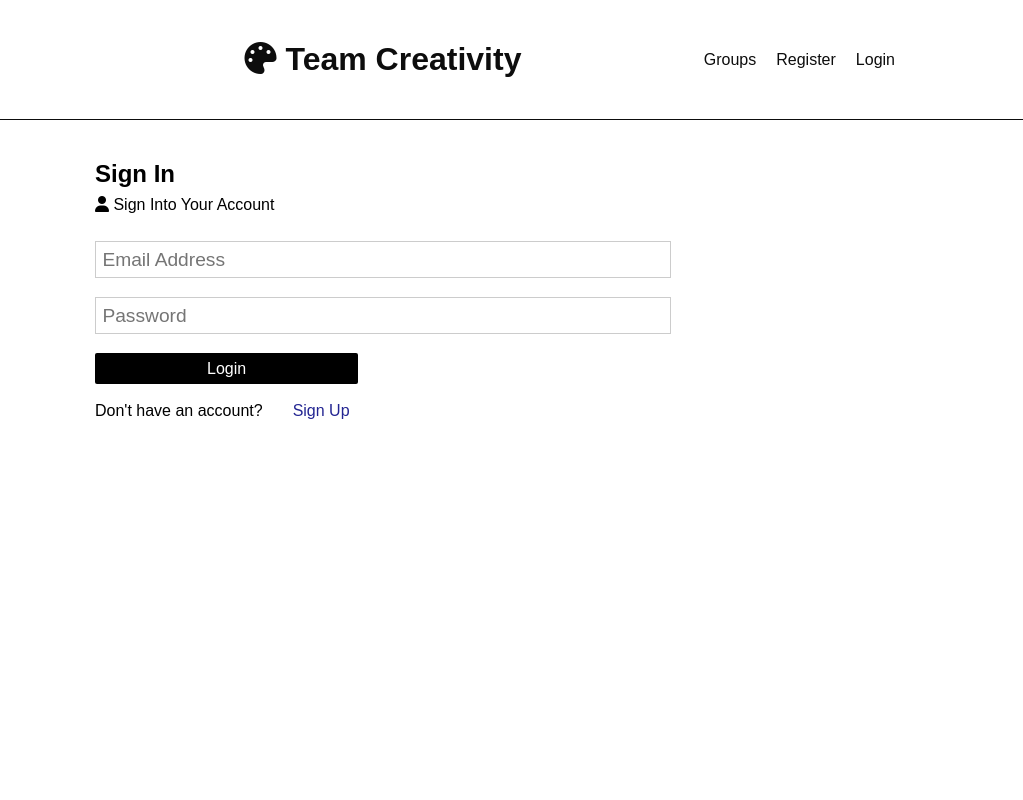
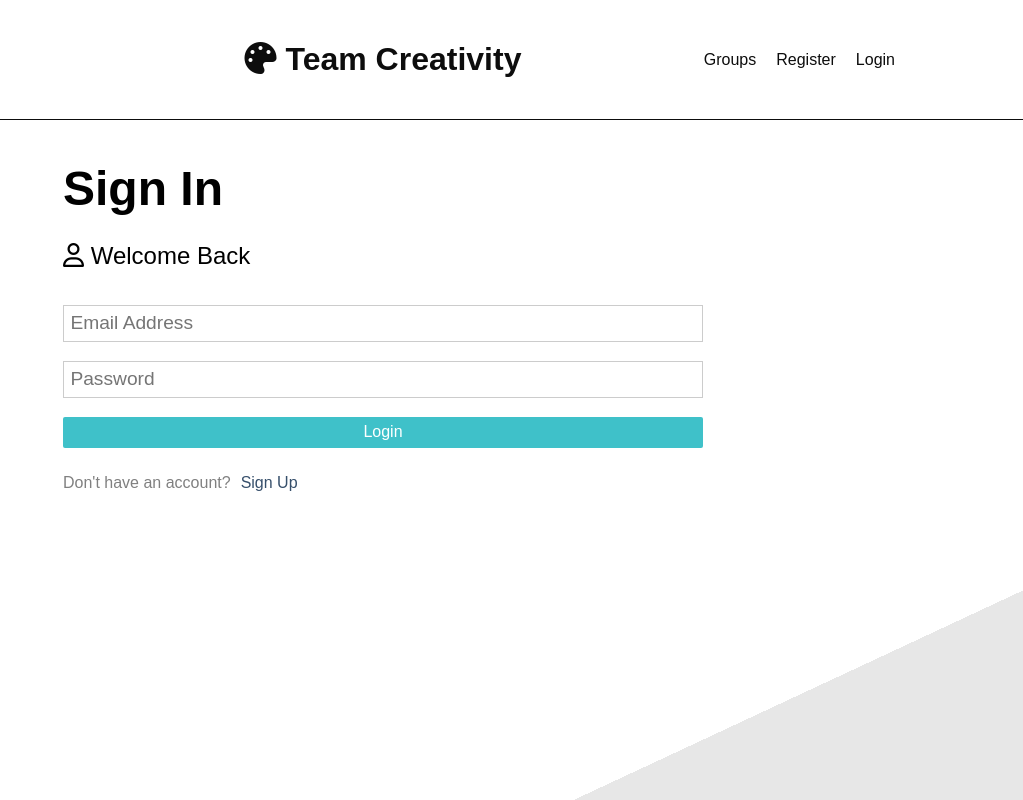
Before and after one commit to ryandeng32/Challengers, a React (Create React App) app in the folder client/: page /login in a window 1280 px wide. Shown: the whole page, without its empty margins (257-1280 px from the left). Built offline with nearby package versions, Linux system fonts and the light colour scheme; no server answers.

Commit message:
finish login & register basics & add styles

```diff
--- a/client/src/App.css
+++ b/client/src/App.css
@@ -1,11 +1,17 @@
 /********************************************************************/
 /* Global */
 :root {
-  --primary-color: #17a2b8;
+  --primary-color: #364f6b;
   --dark-color: #343a40;
   --light-color: #f4f4f4;
   --danger-color: #dc3545;
   --success-color: #28a745;
+  --light-blue: #3fc1c9;
+}
+html {
+  height: 100vh;
+  background-color: #e4e9fd;
+  background-image: -webkit-linear-gradient(-65deg, #ffffff 85%, #e7e7e7 30%);
 }
 * {
   box-sizing: border-box;
@@ -101,7 +107,7 @@ img {
   background: rgba(0, 0, 0, 0.452);
 }
 .landing-info {
-  padding: 1rem;
+  padding: 2rem 0;
   opacity: 0.7;
   display: flex;
   flex-direction: column;
@@ -110,73 +116,40 @@ img {
   background: white;
   z-index: 2;
 }
-.landing-inner li {
-  margin-bottom: 8px;
-  border-bottom: 1px solid grey;
-}
 .landing-inner {
   width: 50%;
   display: flex;
   align-items: center;
   flex-direction: column;
+  margin-bottom: 1.5rem;
 }
-/********************************************************************/
-/* Login Page */
-.register-img {
-  padding: 30px;
-  opacity: 0.7;
-  display: flex;
-  flex-direction: column;
-  align-items: center;
-  justify-content: space-around;
-  border-radius: 20px;
-  height: 450px;
-  width: 400px;
-  color: black;
-  background: grey;
-  z-index: 2;
+.landing-inner li {
+  margin-bottom: 8px;
+  border-bottom: 1px solid grey;
 }
-
-.form-link {
-  color: rgb(35, 37, 146);
-  margin-left: 30px;
-}
-
-.feature-list {
-  padding: 10px;
+.landing-inner ul {
+  padding-top: 5px;
   list-style: initial;
   font-weight: 700;
 }
+/********************************************************************/
+/* Forms */
 
-/* text */
-.title {
-  font-size: 3rem;
-}
-
-.container {
-  display: flex;
-  flex-direction: column;
-  justify-content: center;
-  width: 50%;
-  color: black;
-  margin: auto;
-  margin-top: 10rem;
-  overflow: hidden;
-  padding: 0 2rem;
-  margin-bottom: 3rem;
-}
-
-/* Forms */
 .form .form-group {
   margin: 1.2rem 0;
 }
-
 .form .form-text {
   display: block;
   margin-top: 0.3rem;
   color: #888;
 }
-
+.form-link {
+  color: grey;
+}
+.form-link a {
+  color: var(--primary-color);
+  margin-left: 10px;
+}
 .form input[type="text"],
 .form input[type="email"],
 .form input[type="password"],
@@ -194,6 +167,12 @@ img {
 button {
   font: inherit;
 }
+
+/********************************************************************/
+/*Utilities
+/********************************************************************/
+
+/* Alerts */
 .alert {
   padding: 0.8rem;
   margin: 1rem 0;
@@ -201,7 +180,6 @@ button {
   background: red;
   color: white;
 }
-
 .alert-danger {
   background: var(--danger-color);
   color: #fff;
@@ -211,13 +189,13 @@ button {
   color: #fff;
 }
 
-/********************************************************************/
 /* Buttons */
 .btn {
   display: block;
   margin-bottom: 10px;
   background: rgb(0, 0, 0);
   color: rgb(255, 255, 255);
+  width: 100%;
   padding: 0.4rem 7rem;
   font-size: 1rem;
   text-align: center;
@@ -233,6 +211,108 @@ button {
 .btn-blue {
   background: rgb(35, 37, 146);
 }
+.btn-lightblue {
+  background: var(--light-blue);
+}
 .btn-rounded {
   border-radius: 5px;
 }
+
+/* Container */
+.container {
+  display: flex;
+  flex-direction: column;
+  justify-content: center;
+  width: 100%;
+  color: black;
+  margin: auto;
+  margin-top: 10rem;
+  margin-bottom: 3rem;
+  padding: 0 25%;
+}
+
+/* Text Styles*/
+.title {
+  font-size: 3rem;
+}
+
+.x-large {
+  font-size: 4rem;
+  line-height: 1.2;
+  margin-bottom: 1rem;
+}
+
+.large {
+  font-size: 3rem;
+  line-height: 1.2;
+  margin-bottom: 1rem;
+}
+
+.lead {
+  font-size: 1.5rem;
+  margin-bottom: 1rem;
+}
+
+.text-center {
+  text-align: center;
+}
+
+.text-primary {
+  color: var(--primary-color);
+}
+
+.text-dark {
+  color: var(--dark-color);
+}
+
+/* Padding */
+.p {
+  padding: 0.5rem;
+}
+.p-1 {
+  padding: 1rem;
+}
+.p-2 {
+  padding: 2rem;
+}
+.p-3 {
+  padding: 3rem;
+}
+.py {
+  padding: 0.5rem 0;
+}
+.py-1 {
+  padding: 1rem 0;
+}
+.py-2 {
+  padding: 2rem 0;
+}
+.py-3 {
+  padding: 3rem 0;
+}
+
+/* Margin */
+.m {
+  margin: 0.5rem;
+}
+.m-1 {
+  margin: 1rem;
+}
+.m-2 {
+  margin: 2rem;
+}
+.m-3 {
+  margin: 3rem;
+}
+.my {
+  margin: 0.5rem 0;
+}
+.my-1 {
+  margin: 1rem 0;
+}
+.my-2 {
+  margin: 2rem 0;
+}
+.my-3 {
+  margin: 3rem 0;
+}
--- a/client/src/App.js
+++ b/client/src/App.js
@@ -35,7 +35,6 @@ const App = () => {
               component={() => <Navbar navColor="nav-dark" />}
             />
           </Switch>
-
           <Route exact path="/" component={Landing} />
           <section className="container">
             <Alert />
--- a/client/src/components/auth/Login.js
+++ b/client/src/components/auth/Login.js
@@ -28,9 +28,9 @@ const Login = () => {
   }
   return (
     <Fragment>
-      <h1 className="large text-primary">Sign In</h1>
+      <h1 className="large">Sign In</h1>
       <p className="lead">
-        <i className="fas fa-user"></i> Sign Into Your Account
+        <i className="far fa-user"></i> Welcome Back
       </p>
       <form className="form" onSubmit={onSubmit}>
         <div className="form-group">
@@ -53,14 +53,11 @@ const Login = () => {
             minLength="6"
           />
         </div>
-
-        <input type="submit" className="btn btn-primary" value="Login" />
+        <input type="submit" className="btn btn-lightblue" value="Login" />
       </form>
-      <p className="my-1">
+      <p className="my-1 form-link">
         Don't have an account?
-        <Link className="form-link" to="/Register">
-          Sign Up
-        </Link>
+        <Link to="/Register">Sign Up</Link>
       </p>
     </Fragment>
   );
--- a/client/src/components/auth/Register.js
+++ b/client/src/components/auth/Register.js
@@ -48,6 +48,7 @@ const Register = () => {
             name="name"
             value={name}
             onChange={onChange}
+            autoComplete="off"
             required
           />
         </div>
@@ -58,9 +59,14 @@ const Register = () => {
             name="email"
             value={email}
             onChange={onChange}
+            autoComplete="off"
             required
           />
         </div>
+        <small className="form-text">
+          You don't have to use a real email. Since the website is still in
+          testing phase
+        </small>
         <div className="form-group">
           <input
             type="password"
@@ -81,13 +87,11 @@ const Register = () => {
             minLength="6"
           />
         </div>
-        <input type="submit" className="btn btn-primary" value="Register" />
+        <input type="submit" className="btn btn-lightblue" value="Register" />
       </form>
-      <p className="my-1">
+      <p className="form-link my-1">
         Already have an account?
-        <Link className="form-link" to="/login">
-          Sign In
-        </Link>
+        <Link to="/login">Sign In</Link>
       </p>
     </Fragment>
   );
--- a/client/src/components/layout/Landing.js
+++ b/client/src/components/layout/Landing.js
@@ -18,11 +18,11 @@ const Landing = () => {
       <div className="landing-info">
         <div className="landing-inner">
           <h1 className="title">Demo Page</h1>
-          <p className="lead">
+          <p>
             Welcome to our team's demo page. This page now has the following
             features
           </p>
-          <ul className="feature-list">
+          <ul>
             <li>Landing Page</li>
             <li>User Authentication with JWT</li>
           </ul>
```
